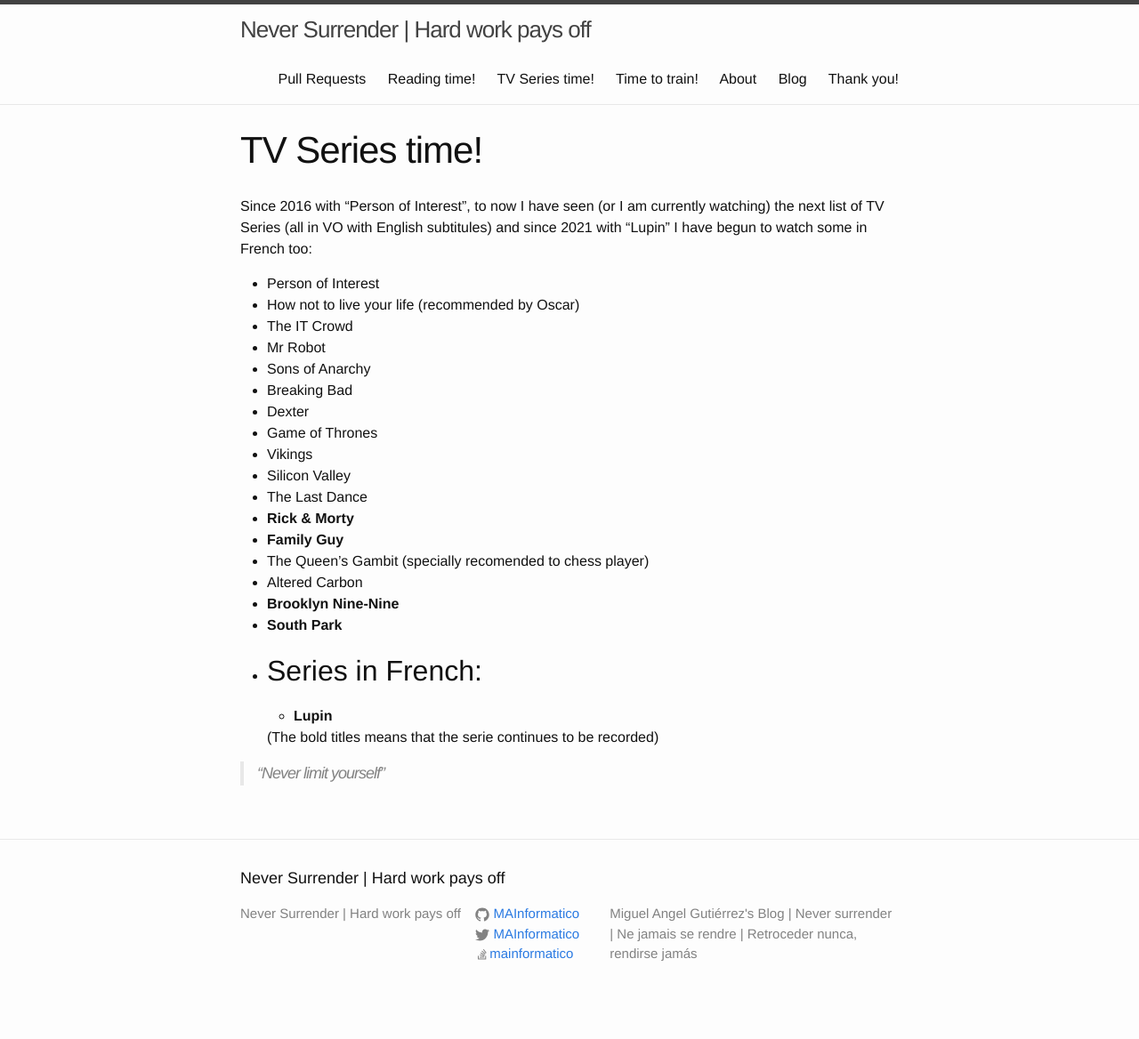
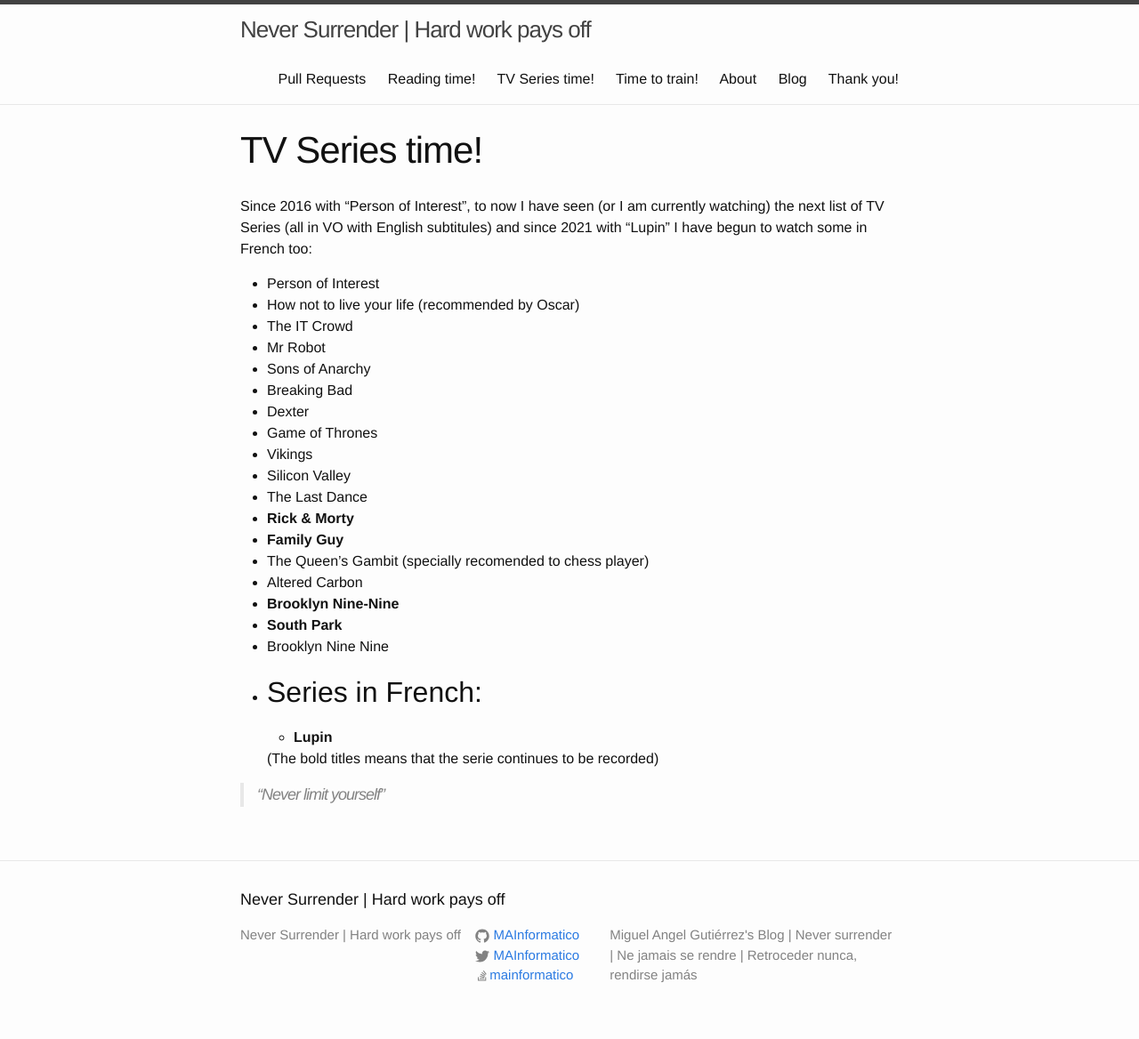
Before and after one commit to MAInformatico/MAInformatico.github.io, a Jekyll site: the page built from Series_Time.md, in a window 1280 px wide. Shown: the whole page at 89% size. Built offline with Jekyll 4.4.1, drawn with Linux system fonts in a browser that asks for light colours; before the commit the page ends 1144 px from its top, so only the background shows below that.

Commit message:
updating Series

```diff
--- a/Series_Time.md
+++ b/Series_Time.md
@@ -23,6 +23,7 @@
 * Altered Carbon
 * **Brooklyn Nine-Nine**
 * **South Park**
+* Brooklyn Nine Nine
 
 
 
```
